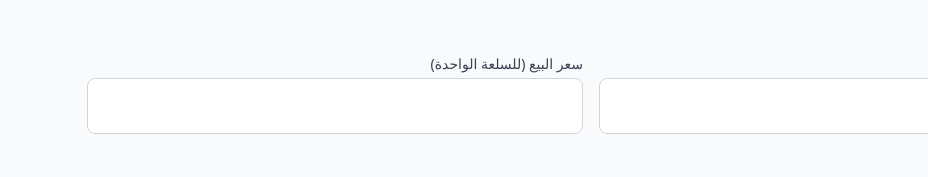
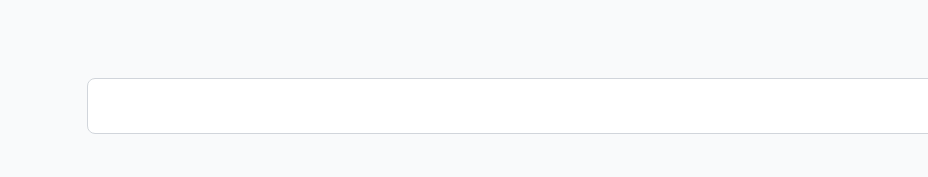
Before and after one commit to akbasha9102-crypto/dddmart, a Next.js app: page /inventory/add in a window 1280 px wide. Shown: the part 281-458 px from the top of the page, without its empty margins (352-1280 px from the left). Built offline with nearby package versions, Linux system fonts and the light colour scheme; no server answers; the database is empty.

Commit message:
Hide cost price and profit preview from cashier in QuickAddProductForm

```diff
--- a/components/features/inventory/QuickAddProductForm.tsx
+++ b/components/features/inventory/QuickAddProductForm.tsx
@@ -6,6 +6,7 @@ import { useRouter } from "next/navigation";
 import { createClient } from "@/lib/supabase/client";
 import { createProduct, isUniqueViolation } from "@/services/products.service";
 import { useAuth } from "@/context/AuthContext";
+import { isAdminRole } from "@/lib/employees/adminCheck";
 import type { Category } from "@/types/product";
 import { Input } from "@/components/ui/Input";
 import { Button } from "@/components/ui/Button";
@@ -20,7 +21,7 @@ interface QuickAddProductFormProps {
 /** Mobile-first minimal add-product form: name + barcode + quantity + category only. */
 export function QuickAddProductForm({ categories }: QuickAddProductFormProps) {
   const router = useRouter();
-  const { user } = useAuth();
+  const { user, role } = useAuth();
   const [name, setName] = useState("");
   const [barcode, setBarcode] = useState("");
   const [isCameraOpen, setIsCameraOpen] = useState(false);
@@ -106,7 +107,8 @@ export function QuickAddProductForm({ categories }: QuickAddProductFormProps) {
         }}
       />
 
-      <div className="grid grid-cols-2 gap-4">
+      <div className={isAdminRole(role) ? "grid grid-cols-2 gap-4" : ""}>
+        {isAdminRole(role) ? (
           <Input
             label="سعر الشراء (للسلعة الواحدة)"
             type="number"
@@ -118,6 +120,7 @@ export function QuickAddProductForm({ categories }: QuickAddProductFormProps) {
             className="h-14 text-lg"
             required
           />
+        ) : null}
         <Input
           label="سعر البيع (للسلعة الواحدة)"
           type="number"
@@ -130,7 +133,7 @@ export function QuickAddProductForm({ categories }: QuickAddProductFormProps) {
           required
         />
       </div>
-      <ProfitPreview costPrice={costPrice} salePrice={salePrice} />
+      {isAdminRole(role) ? <ProfitPreview costPrice={costPrice} salePrice={salePrice} /> : null}
 
       <Input
         label="العدد / الكمية"
```
Lines whose indentation alone changed are shown as unchanged.
